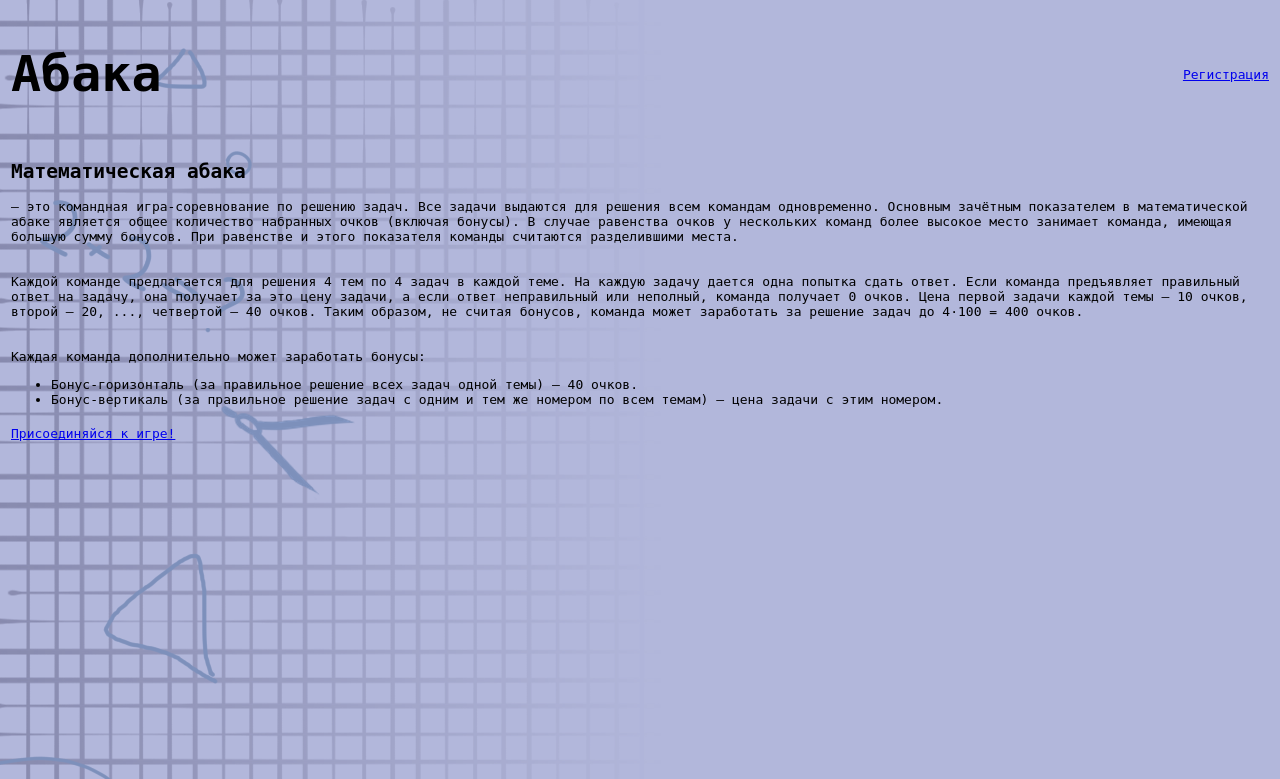
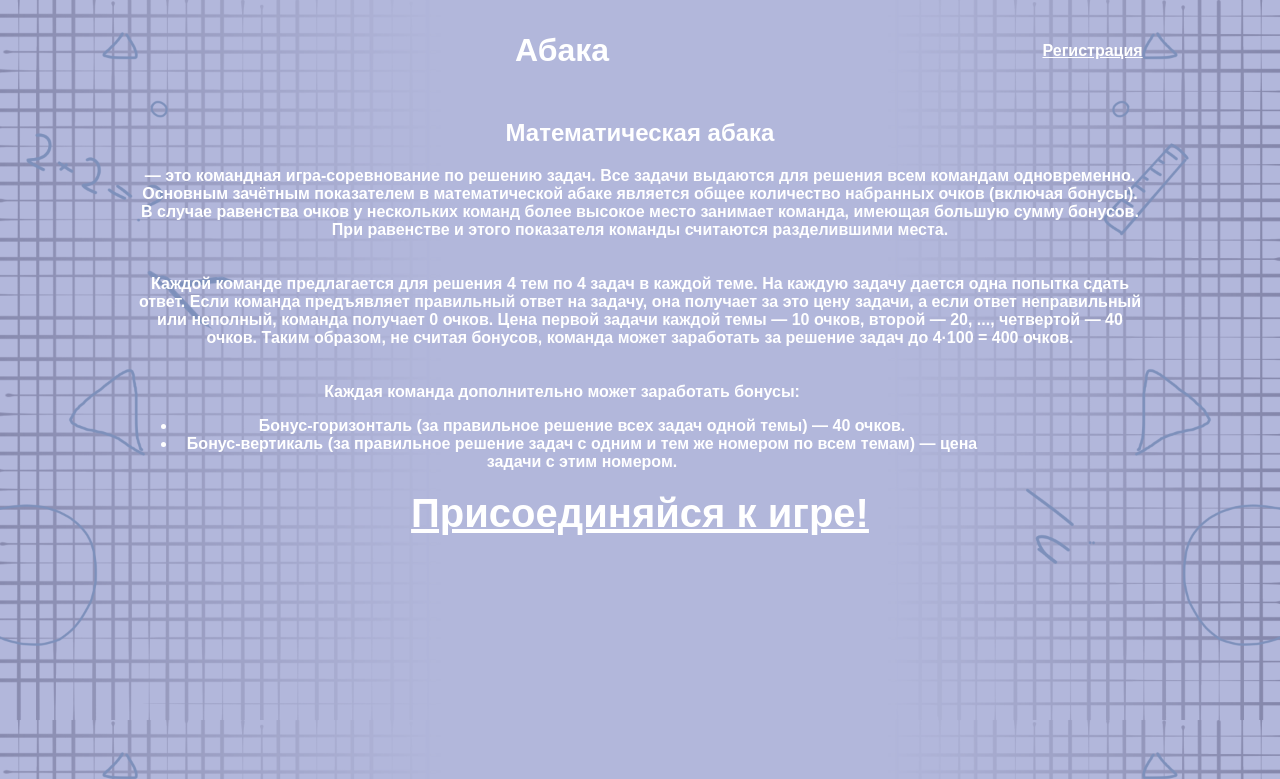
Before and after one commit to LadaBurianova/online-contests, a Flask app: page / in a window 1280 px wide. Shown: the top 779 px of the page. Run offline with Flask 2, Linux system fonts and the light colour scheme.

Commit message:
pwetty startpage

```diff
--- a/static/css/style.css
+++ b/static/css/style.css
@@ -1,3 +1,16 @@
 body {
 	background-image: url("bg.png");
+	background-size: cover;
+	repeat: repeat-y;
 }
+
+p, h1, h2, ul, a {
+	font-family: 'Century Gothic', sans-serif;
+	color: rgba(255, 255, 255, 127);
+	font-weight: bold;
+}
+
+.link {
+	font-weight: 900;
+	font-size: 40px;
+}
--- a/templates/startpage.html
+++ b/templates/startpage.html
@@ -6,13 +6,13 @@
     <link rel="stylesheet" type="text/css" href="{{css}}"/>
 </head>
 <body>
-    <table width="100%" align="top">
+    <table width="80%" align="center">
         <tr>
-            <td align="left" class="cell">
-                <h1 style="font-family: Monospace; font-size: 50px">Абака</h1>
+            <td align="center" class="cell">
+                <h1>Абака</h1>
             </td>
             <td align="right" class="cell">
-                <a style="font-family: Monospace" href="/register">
+                <a href="/register">
                     Регистрация</a>
             </td>
         </tr>
@@ -23,23 +23,25 @@
         </tr>
         <tr>
             <td align="left" colspan="2" class="cell">
-                <h2 class="name" style="font-family: Monospace">Математическая абака</h2>
-                <p style="font-family: Monospace"> — это командная игра-соревнование по решению задач.
+                <h2 align="center" class="name">Математическая абака</h2>
+                <p align="center"> — это командная игра-соревнование по
+                    решению задач.
 Все задачи выдаются для решения всем командам одновременно. Основным зачётным показателем в математической абаке является общее количество набранных очков (включая бонусы). В случае равенства очков у нескольких команд более высокое место занимает команда, имеющая большую сумму бонусов. При равенстве
 и этого показателя команды считаются разделившими места.</p>
             </td>
         </tr>
         <tr>
-            <td align="left" colspan="2" class="cell">
-                <p style="font-family: Monospace">Каждой команде предлагается для решения 4 тем по 4 задач
+            <td align="center" colspan="2" class="cell">
+                <p align="center">Каждой команде предлагается для решения 4
+                    тем по 4 задач
                     в каждой теме. На каждую задачу дается одна попытка сдать ответ. Если команда предъявляет правильный ответ на задачу, она получает за это цену задачи, а если ответ неправильный или неполный, команда получает 0 очков.
 Цена первой задачи каждой темы — 10 очков, второй — 20, ..., четвертой — 40 очков. Таким образом, не считая бонусов, команда может заработать за решение задач до 4·100 = 400 очков.</p>
             </td>
         </tr>
         <tr>
-            <td class="cell">
-                <p style="font-family: Monospace">Каждая команда дополнительно может заработать бонусы:</p>
-                 <ul style="font-family: Monospace">
+            <td class="cell" align="center">
+                <p>Каждая команда дополнительно может заработать бонусы:</p>
+                 <ul>
                      <li>Бонус-горизонталь (за правильное решение всех задач
                          одной темы) — 40 очков.</li>
                      <li>Бонус-вертикаль (за правильное решение задач с одним и тем же номером
@@ -49,8 +51,8 @@
 
         </tr>
         <tr>
-            <td colspan="2" class="cell">
-                <a style="font-family: Monospace"
+            <td align="center" colspan="2" class="cell">
+                <a class="link"
                    href="/login">Присоединяйся к игре!</a>
             </td>
         </tr>
```
